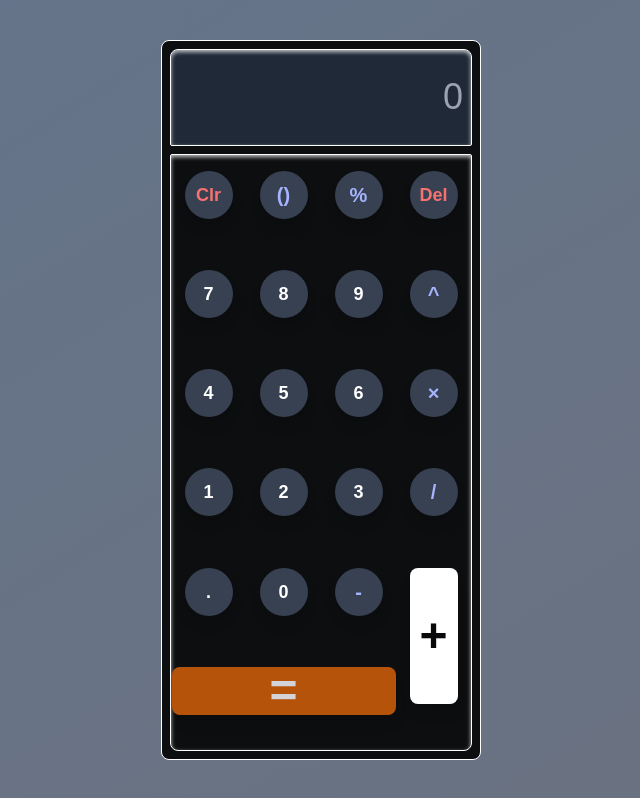
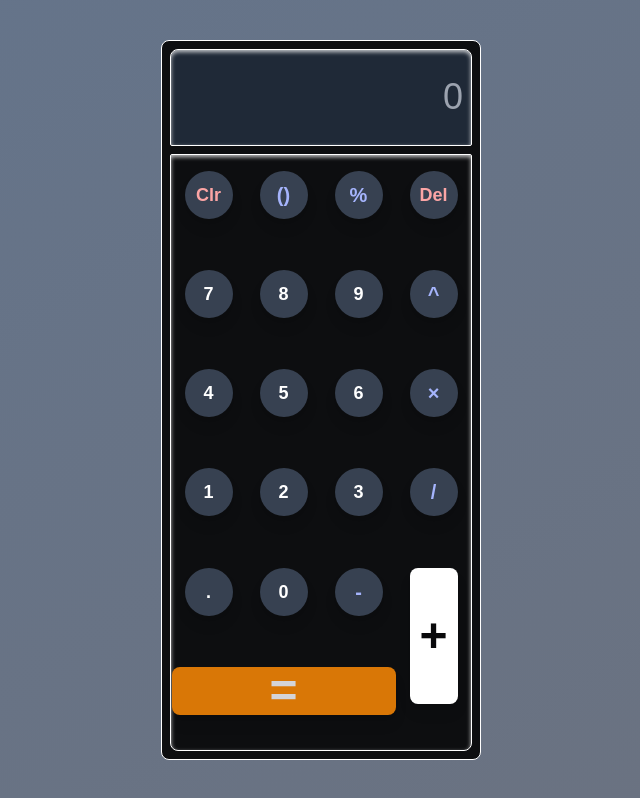
Before and after one commit to ZeeshanZk09/Calculor, a Next.js app: page / in a window 1280 px wide. Shown: the whole page, without its empty margins (319-959 px from the left). Built offline with nearby package versions, Linux system fonts and the light colour scheme.

Commit message:
'updated'

```diff
--- a/src/app/page.tsx
+++ b/src/app/page.tsx
@@ -150,7 +150,7 @@ export default function Home() {
                     h-[136px] row-span-2 w-12 rounded-lg text-zinc-950 text-5xl bg-white focus:ring-0`
                   : btn === "="
                   ? `${btnClasses}
-                    w-52 sm:w-56 col-span-3 h-12 rounded-lg  text-zinc-300 text-5xl bg-amber-700 focus:ring-0`
+                    w-48 sm:w-56 col-span-3 h-12 rounded-lg  text-zinc-300 text-5xl bg-amber-600 focus:ring-0`
                   : btn === "-" ||
                     btn === "^" ||
                     btn === "()" ||
@@ -160,7 +160,7 @@ export default function Home() {
                   ? `${btnClasses}
                     w-12 h-12 text-indigo-300 text-xl rounded-full bg-gray-700 hover:scale-105 hover:bg-gradient-to-r hover:from-gray-500 hover:to-slate-500 focus:ring-4 focus:ring-gray-300`
                   : btn === "Del" || btn === "Clr"
-                  ? `${btnClasses} text-red-400 w-12 rounded-full h-12 text-lg  bg-gray-700 hover:bg-gradient-to-r hover:from-gray-500 hover:to-slate-500`
+                  ? `${btnClasses} text-red-300 hover:text-red-700 w-12 rounded-full h-12 text-lg  bg-gray-700 hover:bg-gradient-to-r hover:from-gray-500 hover:to-slate-500`
                   : btn
                   ? `${btnClasses} text-white w-12 rounded-full h-12 text-lg bg-gray-700 hover:bg-gradient-to-r hover:from-gray-500 hover:to-slate-500 focus:ring-4 focus:ring-gray-300`
                   : ""
```
